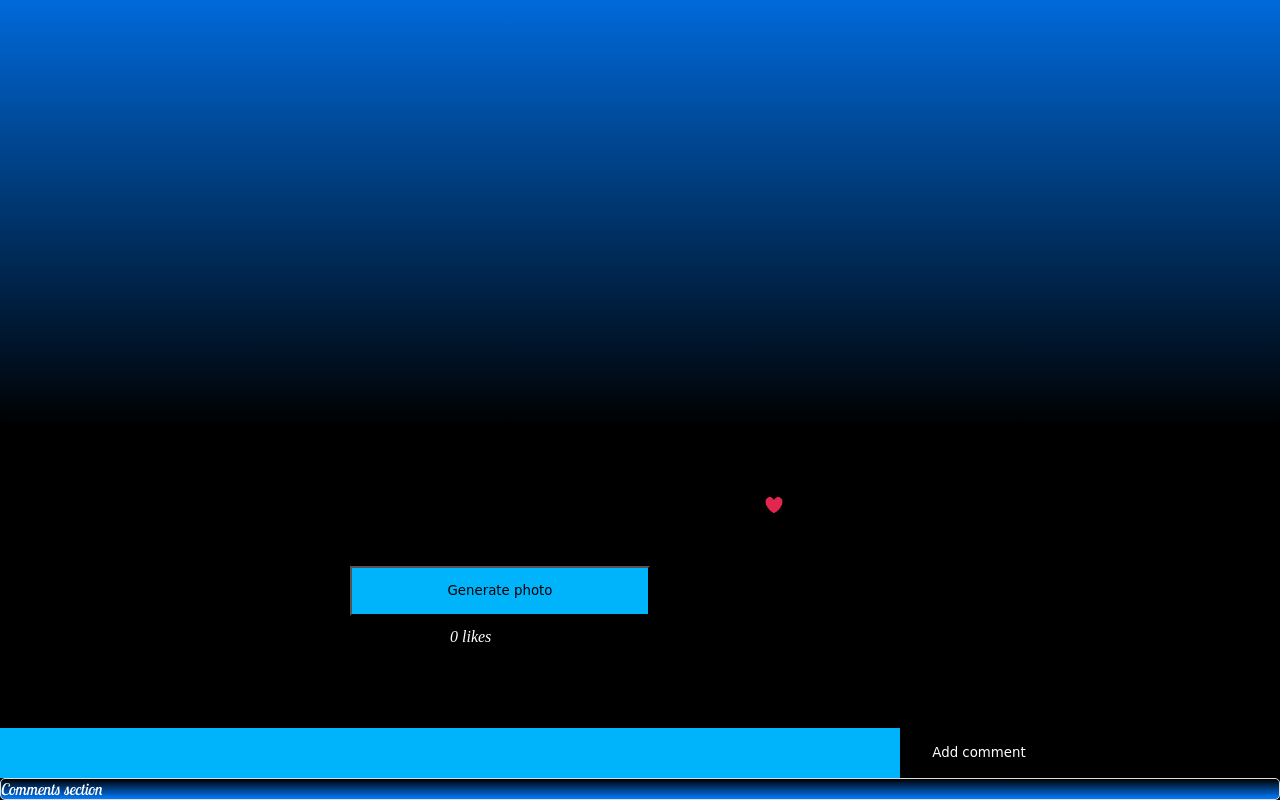
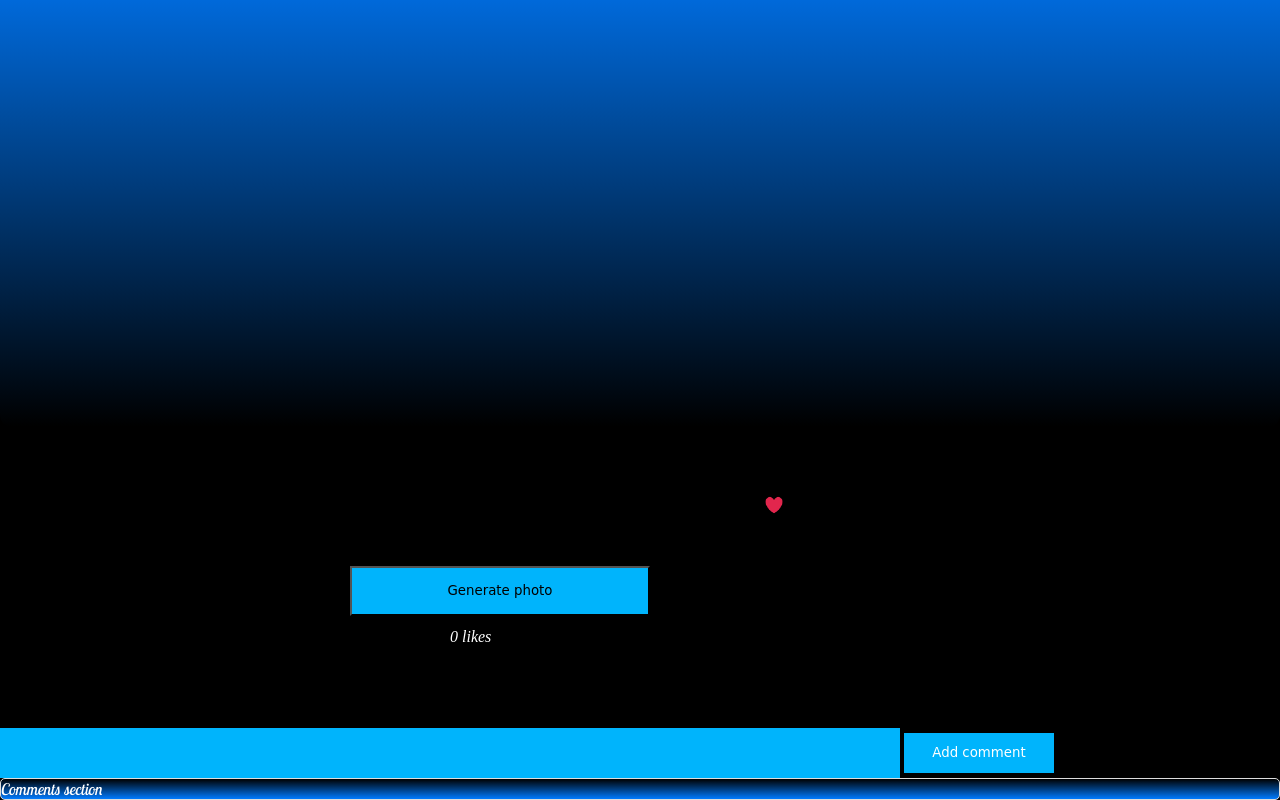
Before and after one commit to Mbiki-KK/phase-1-final-project, a website: page index.html in a window 1280 px wide. Shown: the part 323-1123 px from the top of the page. Drawn offline with Linux system fonts and the light colour scheme; a web font is replaced by a local one.

Commit message:
changed add-comment color

```diff
--- a/styles.css
+++ b/styles.css
@@ -91,7 +91,7 @@ h3 {
     height: 40px;
     border: none;
     color: white;
-    background-color:transparent;
+    background-color:rgb(0, 180, 252);
     font-family: 'Alkatra', cursive;
 }
 
```
